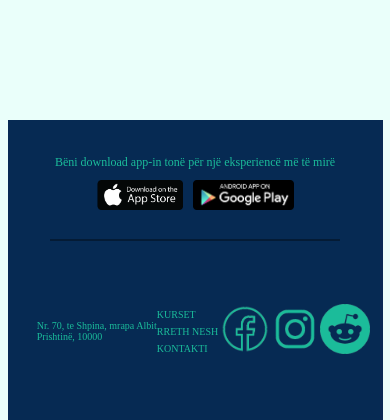
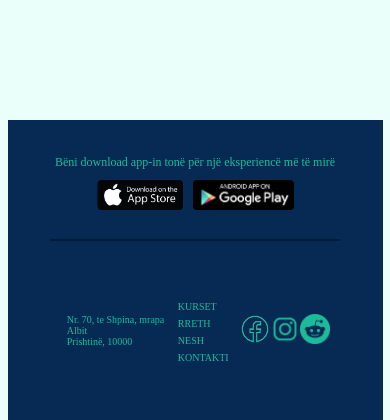
Before and after one commit to ringash/Meso-Online, a PHP site: page /contact.php in a window 390 px wide; the page is wider, and only the part inside the window is pictured. Shown: the part 933-1353 px from the top of that part. Run offline with PHP 8.4, Linux system fonts and the light colour scheme; some web fonts are replaced.

Commit message:
img smaller

```diff
--- a/css/main-style.css
+++ b/css/main-style.css
@@ -192,6 +192,9 @@ footer {
         height: 40%;
         width: 40%;
     }
+    #social-medias img {
+        height: 30px;
+    }
     footer {
         width: 375px;
     }
```
